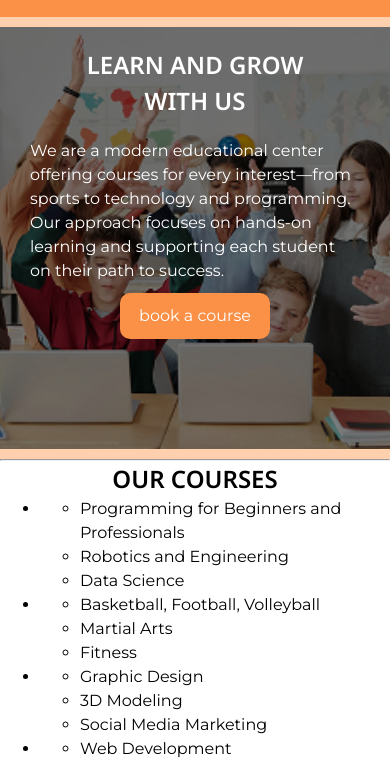
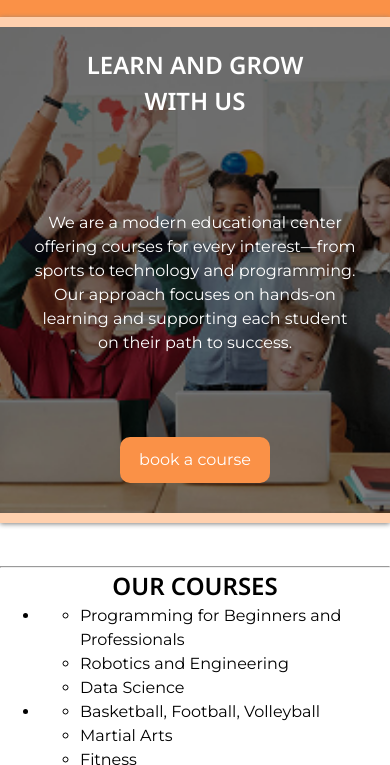
Before and after one commit to Sprite129/course-booking, a plain HTML site: page index.html in a window 390 px wide. Shown: the part 75-840 px from the top of the page. Drawn offline with Linux system fonts and the light colour scheme.

Commit message:
Mobile carousel is finished, minor text revision

```diff
--- a/css/style.css
+++ b/css/style.css
@@ -64,24 +64,31 @@ h1, h2 {
 .main-carousel-container {
     overflow: hidden;
     color: white;
-    width: 100vw;
+    width: 100%;
     background-color: var(--main-lighter);
+    height: 60vh;
+    box-shadow: 0px 1px 5px gray;
+    margin-bottom: 5vh
 }
 
 .main-carousel-track {
     display: flex;
     flex-wrap: nowrap;
     position: relative;
-    /* right: 100vw; */
-    /* right: 200vw; */
+    /* right: 100%; */
+    /* right: 200%; */
     /* Slide positions */
-    width: 300vw;
-    height: 50vh;
+    width: 300%;
+    height: calc(100% - 20px);
     padding: 10px 0;
 }
 
 .main-carousel-item {
-    width: 100vw;
+    display: flex;
+    flex-direction: column;
+    justify-content: space-between;
+    text-align: center;
+    width: 100%;
     background-repeat: no-repeat;
     background-position: center;
     background-size: cover;
@@ -108,7 +115,6 @@ h1, h2 {
     display: block;
     width: 120px;
     margin: 10px auto;
-    text-align: center;
     line-height: 1;
     text-decoration: none;
     color: white;
--- a/index.html
+++ b/index.html
@@ -124,7 +124,7 @@
                     </div>
                     <div class="main-carousel-item">
                         <h2>use out booking service</h2>
-                        <p>Use our convenient online calendar to register for courses.</p>
+                        <p>Use our convenient online calendar to book a course.</p>
                         <a href="#booking" class="link-button">book a course</a>
                     </div>
                 </div>
```
